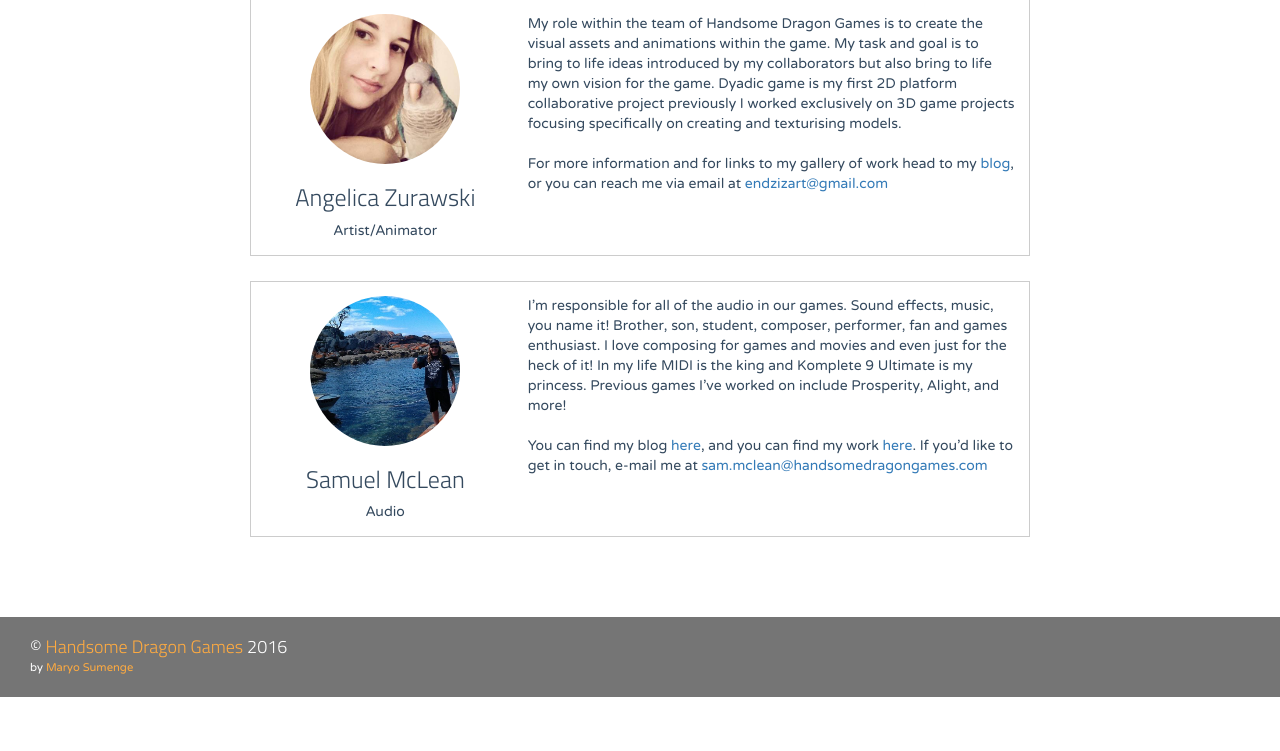
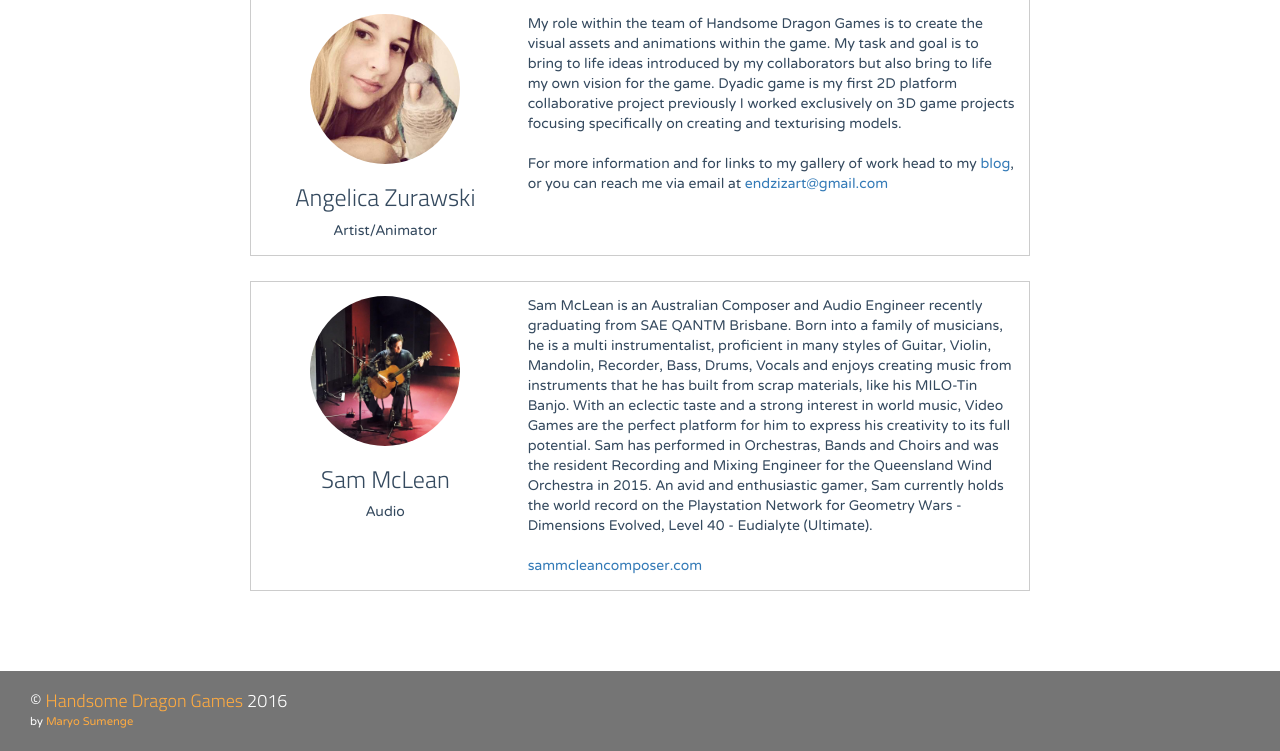
Before and after one commit to msumenge/hdg, a CodeIgniter app: page /hdg/our_team in a window 1280 px wide. Shown: the part 1305-2056 px from the top of the page. Before the commit the page ends 2002 px from the top, so only its background shows below. Run offline with CodeIgniter, Linux system fonts and the light colour scheme; some libraries are stand-ins or nearby versions.

Commit message:
Updated Sam's info + image

```diff
--- a/application/views/our_team.php
+++ b/application/views/our_team.php
@@ -80,13 +80,13 @@
             <div class="col-md-4 text-center">
                 <div class="bg-cover profile-pict" style="background-image: url(<?php echo base_url('images/sam.jpg'); ?>);"></div>
 
-               <h3>Samuel McLean</h3>
+               <h3>Sam McLean</h3>
                 <p>Audio</p>
             </div>
             <div class="col-md-8" style="padding-left: 15px;">
-                I’m responsible for all of the audio in our games. Sound effects, music, you name it! Brother, son, student, composer, performer, fan and games enthusiast. I love composing for games and movies and even just for the heck of it! In my life MIDI is the king and Komplete 9 Ultimate is my princess. Previous games I’ve worked on include Prosperity, Alight, and more!<br/>
+                Sam McLean is an Australian Composer and Audio Engineer recently graduating from SAE QANTM Brisbane. Born into a family of musicians, he is a multi instrumentalist, proficient in many styles of Guitar, Violin, Mandolin, Recorder, Bass, Drums, Vocals and enjoys creating music from instruments that he has built from scrap materials, like his MILO-Tin Banjo. With an eclectic taste and a strong interest in world music, Video Games are the perfect platform for him to express his creativity to its full potential. Sam has performed in Orchestras, Bands and Choirs and was the resident Recording and Mixing Engineer for the Queensland Wind Orchestra in 2015. An avid and enthusiastic gamer, Sam currently holds the world record on the Playstation Network for Geometry Wars - Dimensions Evolved, Level 40 - Eudialyte (Ultimate).<br/>
                 <br/>
-                You can find my blog <a href="https://sambomac.wordpress.com/" target="_blank">here</a>, and you can find my work <a href="https://soundcloud.com/samuel-mclean-2" target="_blank">here</a>. If you’d like to get in touch, e-mail me at <a href="mailto:sam.mclean@handsomedragongames.com">sam.mclean@handsomedragongames.com</a>
+                <a href='sammcleancomposer.com' target='_blank'>sammcleancomposer.com</a>
             </div>
         </div>
     </div>
```
Also changed, not shown: images/sam.jpg.
